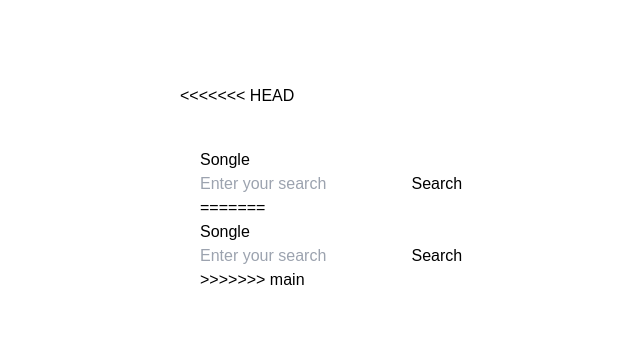
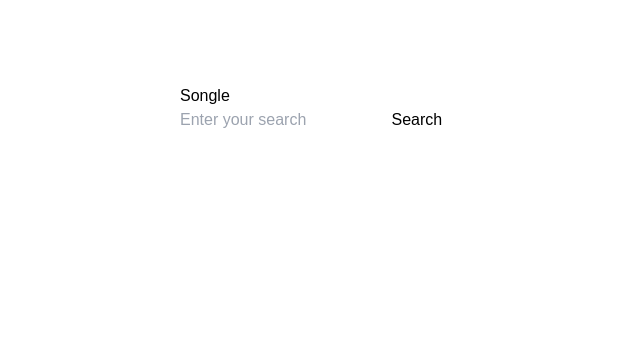
Before and after one commit to rubyimrie/songsearch, a Flask app: page / in a window 1280 px wide. Shown: the top 351 px of the page, without its empty margins (80-720 px from the left). Run offline with Flask 3, Linux system fonts and the light colour scheme; style sheets or scripts are compiled from the project's sources.

Commit message:
resolving conflicts 2

```diff
--- a/templates/search.html
+++ b/templates/search.html
@@ -3,19 +3,6 @@
 {% block title %}Search App{% endblock %}
 
 {% block content %}
-<<<<<<< HEAD
-    <div class="container">
-        <div class="search-box">
-            <h1>Songle</h1>
-            <form method="post" action="{{ url_for('search_results') }}">
-                <input type="text" name="search_query" placeholder="Enter your search">
-                <button type="submit">Search</button>
-            </form>
-            {% if search_query %}
-                <p>You searched for: <strong>{{ search_query }}</strong></p>
-            {% endif %}
-        </div>
-=======
     <div class="search-box">
         <p class="text-7xl text-indigo-700 mb-6 font-semibold">Songle</p>
 
@@ -26,6 +13,5 @@
         {% if search_query %}
             <p>You searched for: <strong>{{ search_query }}</strong></p>
         {% endif %}
->>>>>>> main
     </div>
 {% endblock %}
```
